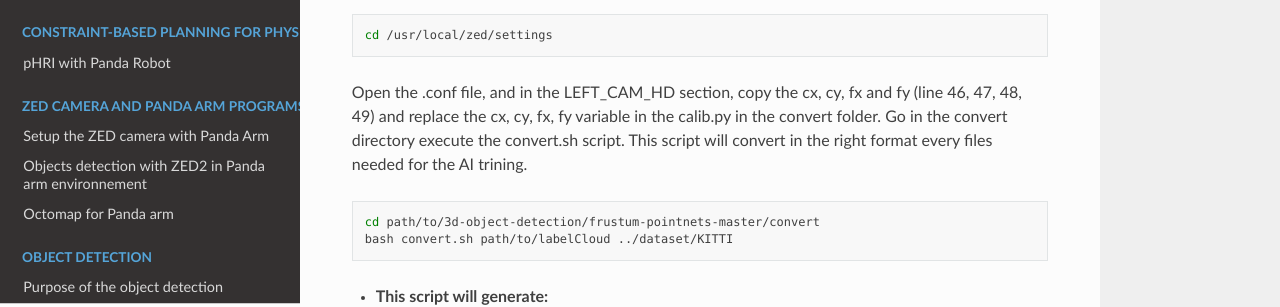
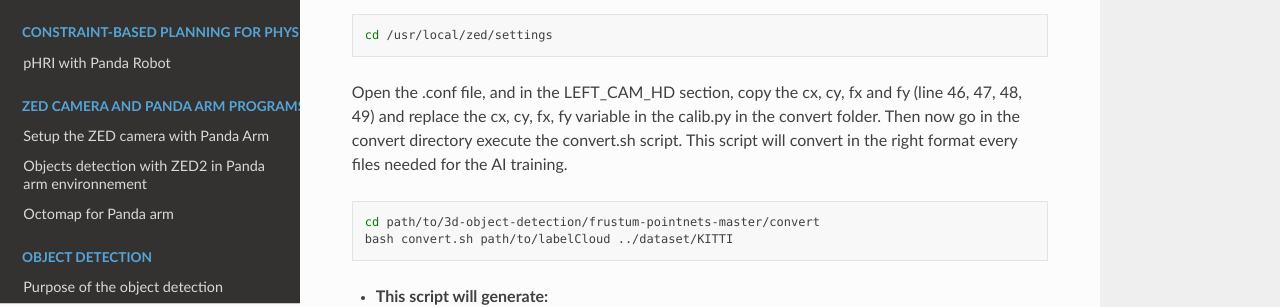
Before and after one commit to kmerckae/panda_safe_hrc_tutorial, a Sphinx documentation site: the page built from source/AI/data.rst, in a window 1280 px wide and 900 px high, scrolled down 5039 px. Shown: the part 175-482 px from the top of the window. Built offline with Sphinx 7.4.7 and the Read the Docs theme 2.0.0, drawn with Linux system fonts in a browser that asks for light colours.

Commit message:
last changes

```diff
--- a/source/AI/data.rst
+++ b/source/AI/data.rst
@@ -195,7 +195,7 @@ Now that you have clone this repository, there are still some change to make. Fi
     cd /usr/local/zed/settings
 
 Open the .conf file, and in the LEFT_CAM_HD section, copy the cx, cy, fx and fy (line 46, 47, 48, 49) and replace the cx, cy, fx, fy variable in the calib.py in the convert folder.
-Go in the convert directory execute the convert.sh script. This script will convert in the right format every files needed for the AI trining.
+Then now go in the convert directory execute the convert.sh script. This script will convert in the right format every files needed for the AI training.
 
 .. code-block:: bash
 
```
